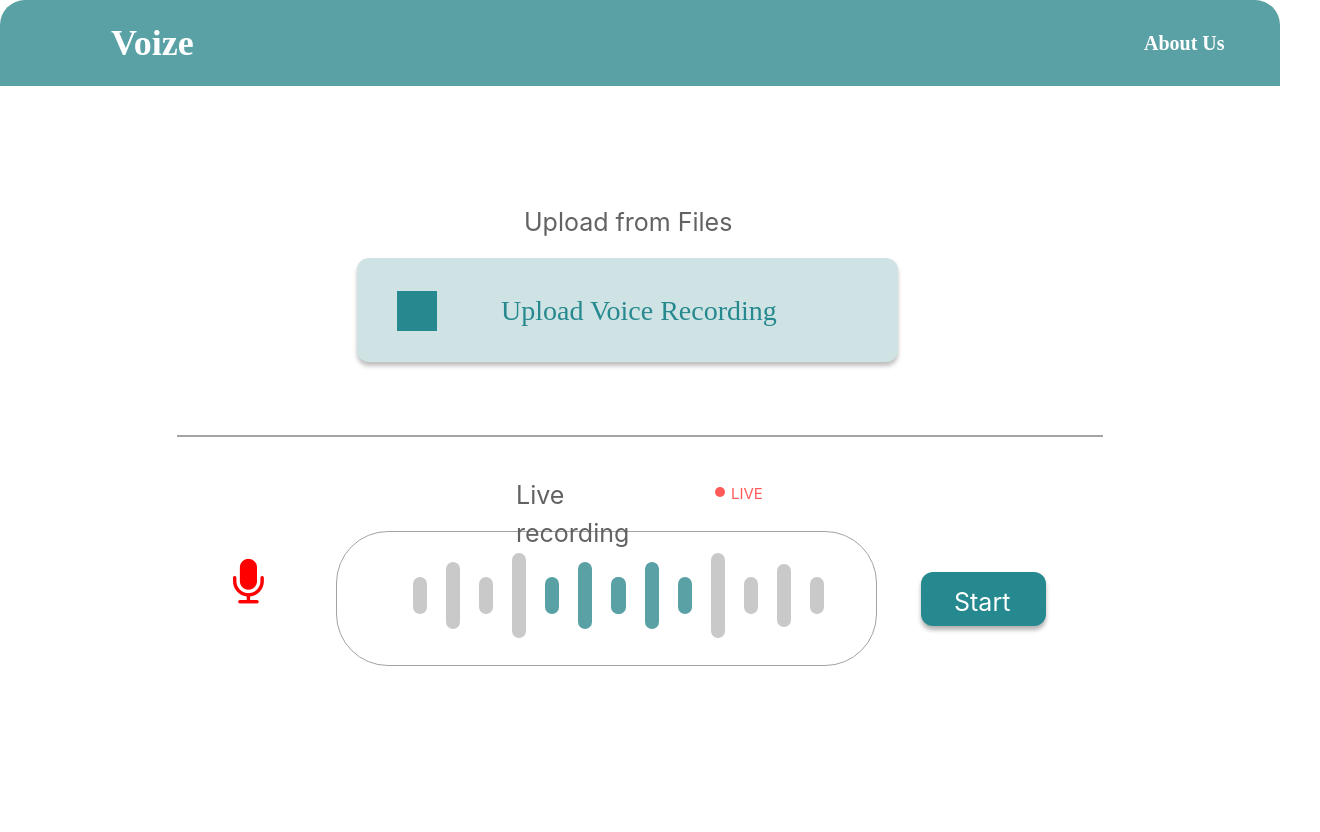
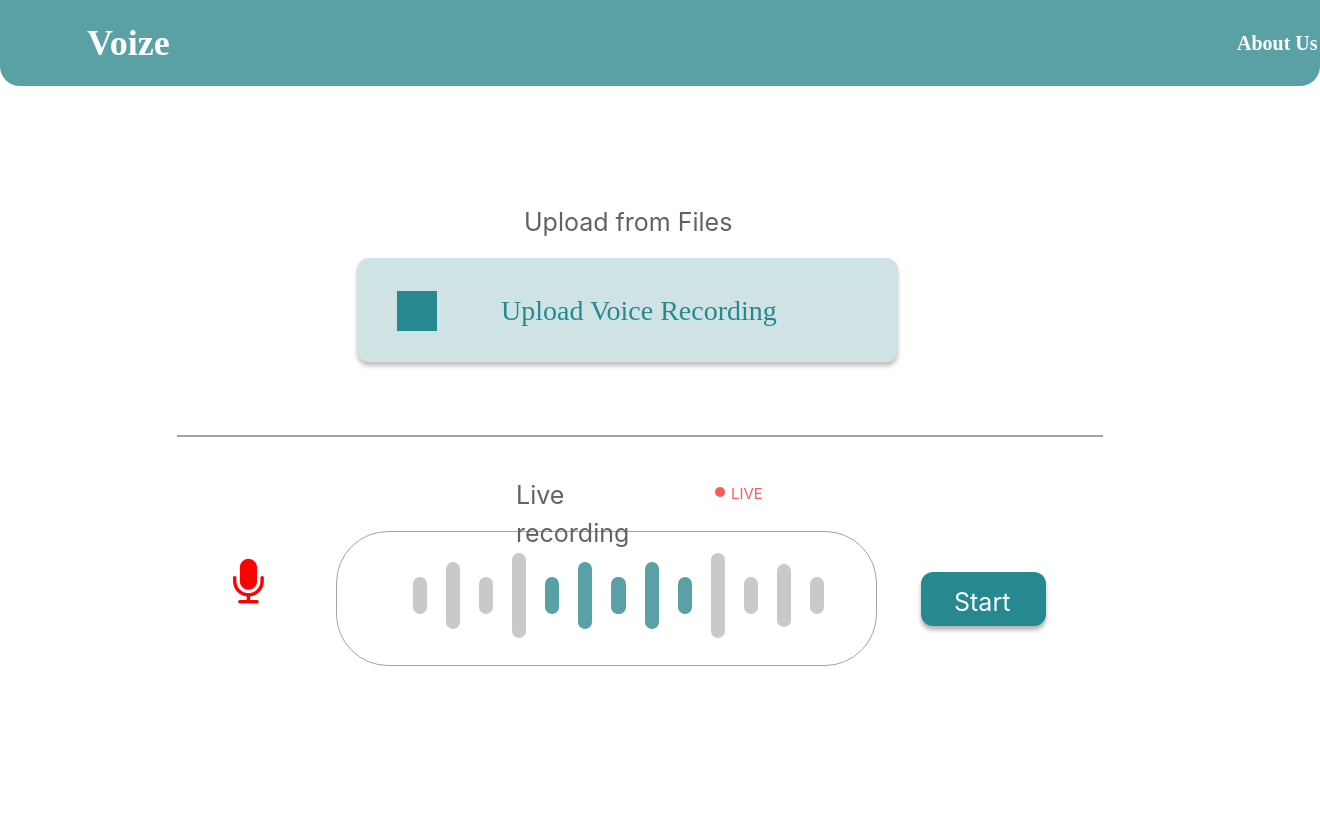
Before and after one commit to alfiyaanware/SER, a FastAPI app: page / in a window 1320 px wide. Run offline with FastAPI, Linux system fonts and the light colour scheme; some libraries are stand-ins or nearby versions.

Commit message:
minor changes

```diff
--- a/templates/index.html
+++ b/templates/index.html
@@ -9,7 +9,7 @@
     <link rel="stylesheet" href="https://cdnjs.cloudflare.com/ajax/libs/font-awesome/4.7.0/css/font-awesome.min.css">
 </head>
 <body>
-    <div style="width: 1280px; height: 832px; position: relative; background: white">
+    <div style="width: 100%; height: 832px; position: relative; background: white">
         <div style="width: 926px; height: 0px; left: 177px; top: 435px; position: absolute; border: 1px #A3A3A3 solid"></div>
         <div style="width: 813px; left: 233px; top: 531px; position: absolute">
           <div style="width: 59.44px; height: 79.25px; left: 0px; top: 28px; position: absolute">
@@ -50,13 +50,14 @@
             <div style="left: 16px; top: 0px; position: absolute; color: #FF5A5A; font-size: 15px; font-family: Inter; font-weight: 400; word-wrap: break-word">LIVE</div>
           </div>
         </div>
+
         <div style="left: 524px; top: 204px; position: absolute; color: #626262; font-size: 25px; font-family: Inter; font-weight: 400; word-wrap: break-word">Upload from Files</div>
         <div style="width: 100%; height: 86px; left: 0px; top: 0px; position: absolute">
-          <div style="width: 100%; height: 86px; left: 0px; top: 0px; position: absolute; background: #5AA1A6; border-top-left-radius: 25px; border-top-right-radius: 25px"></div>
-          <div style="width: 1200px; height: 54px; left: 37px; top: 16px; position: absolute">
-            <div style="left: 1107px; top: 12px; position: absolute; color: white; font-size: 20px; font-family: Poppins; font-weight: 700; word-wrap: break-word">About Us</div>
+          <div style="width: 100%; height: 86px; left: 0px; top: 0px; position: absolute; background: #5AA1A6; border-bottom-left-radius: 20px; border-bottom-right-radius: 20px"></div>
+          <div style="width: 100%; height: 54px; left: 37px; top: 16px; position: absolute">
+            <div style="left: 1200px; top: 12px; position: absolute; color: white; font-size: 20px; font-family: Poppins; font-weight: 700; word-wrap: break-word">About Us</div>
             <div style="width: 174px; height: 54px; left: 0px; top: 0px; position: absolute">
-              <div style="left: 74px; top: 0px; position: absolute; color: white; font-size: 36px; font-family: Poppins; font-weight: 700; word-wrap: break-word">Voize</div>
+              <div style="left: 50px; top: 0px; position: absolute; color: white; font-size: 36px; font-family: Poppins; font-weight: 700; word-wrap: break-word">Voize</div>
               <!-- Voize Logo -->
               <!-- <div style="width: 45px; height: 45px; left: 0px; top: 4px; position: absolute">
                 <div style="width: 54px; height: 54px; left: -4.50px; top: -4.50px; position: absolute; background: white"></div>
@@ -64,6 +65,7 @@
             </div>
           </div>
         </div>
+
         <div style="width: 541px; height: 104px; left: 357px; top: 258px; position: absolute">
           <div style="width: 541px; height: 104px; left: 0px; top: 0px; position: absolute; background: #CFE3E4; box-shadow: 0px 4px 4px rgba(0, 0, 0, 0.25); border-radius: 12px"></div>
           <div style="width: 440px; height: 42px; left: 40px; top: 32px; position: absolute">
@@ -71,6 +73,7 @@
             <div style="left: 104px; top: 0px; position: absolute; color: #26898F; font-size: 28px; font-family: Poppins; font-weight: 400; word-wrap: break-word">Upload Voice Recording</div>
           </div>
         </div>
+
       </div>
 </body>
 </html>
```
